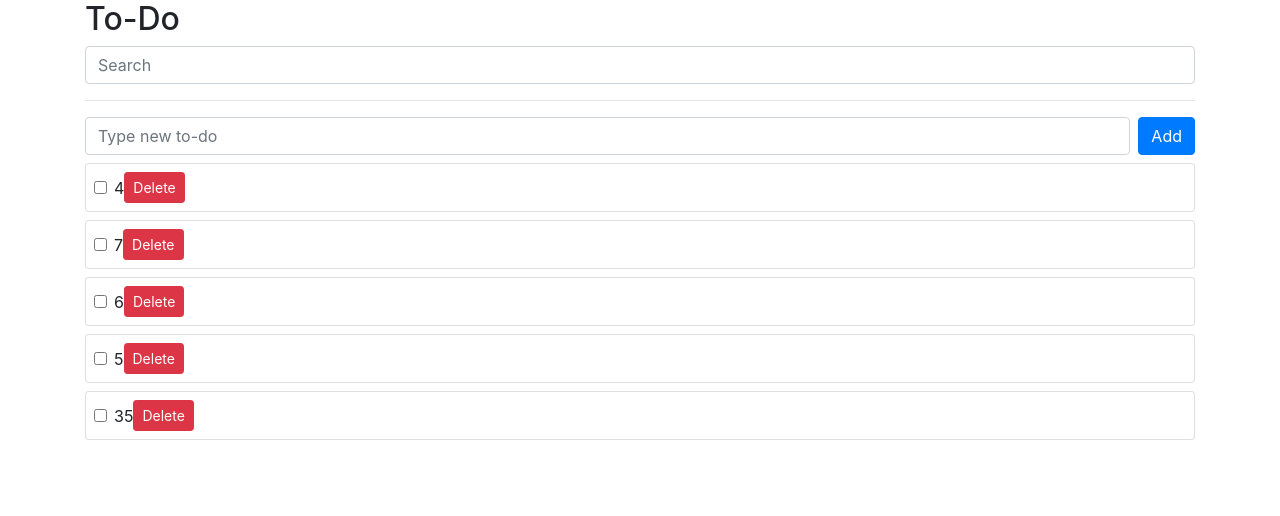
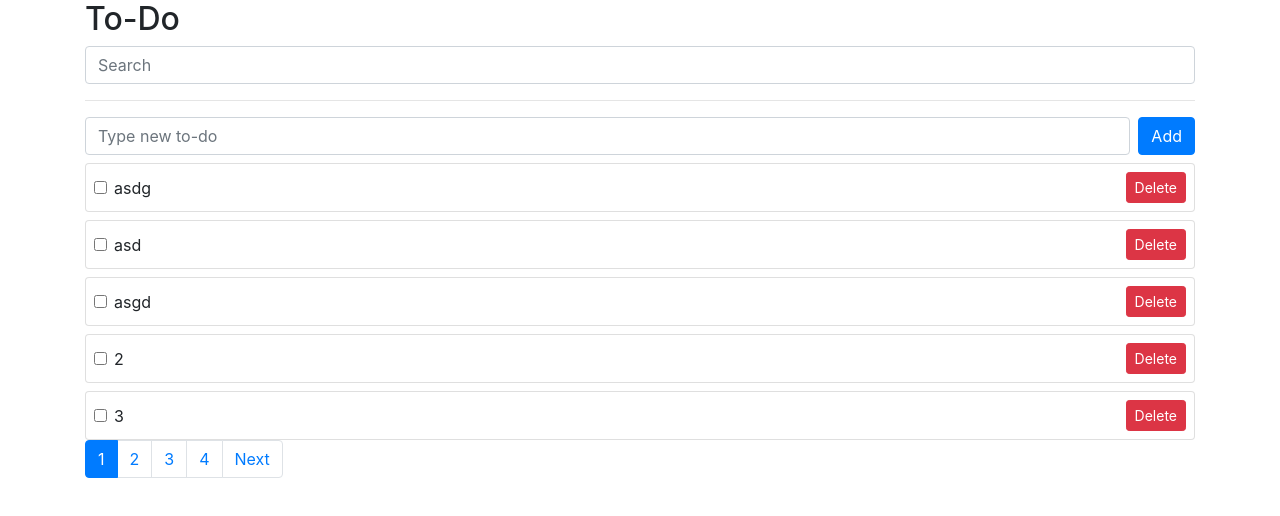
Before and after one commit to eunyeong1328/metanetVue, a Vue app: page / in a window 1280 px wide. Shown: the top 516 px of the page. Built offline with nearby package versions, Linux system fonts and the light colour scheme; data requests are answered from the project's data file.

Commit message:
previous, next페이징 처리 & div 간격수정

```diff
--- a/src/App.vue
+++ b/src/App.vue
@@ -14,6 +14,20 @@
   </div>
   <!--   자식이 데이터 보내기         부모가 받을 데이터(데이터를 받을 함수)  -->
   <TodoList :todos="filterdTods" @toggel-todo = "toggleTodo" @toggel-del = "deleteTodo"/>
+  <!-- 페이징 처리 -->
+  <nav aria-label="Page navigation example">
+  <ul class="pagination">
+    <li v-if = "currentPage !== 1" class="page-item">
+      <a class="page-link" href="#">Previous</a>
+    </li>
+    <li class="page-item" v-for = "page in numberOfPages" :key = "page" :class="currentPage == page ? 'active':''">
+      <a class="page-link" href="#">{{ page }}</a></li>
+    <li v-if="numberOfTodos !== currentPage" class="page-item"> <!--마지막 페이지가 현재 페이지가 아니라면?Next출력-->
+      <a class="page-link" href="#">Next</a>
+    </li>
+  </ul>
+</nav>
+<!-- {{ numberOfPages }} -->
 </div>
 </template>
 
@@ -33,6 +47,13 @@ export default{
     const todos = ref([]);
     const searchText = ref(''); //검색기능
     const error = ref('');
+    const numberOfTodos = ref(0);
+    const limit = 5;
+    const currentPage = ref(1);
+    const numberOfPages = computed(()=>{
+        return Math.ceil(numberOfTodos.value/limit);
+    });
+
     const filterdTods = computed(() => {
       if(searchText.value){
         return todos.value.filter(todo => {
@@ -59,7 +80,9 @@ export default{
 
     const getTodos = async () => {
       try{
-          const res = await axios.get(`http://localhost:3000/todos?_page=2&_limit=5`);
+          const res = await axios.get(`http://localhost:3000/todos?_page=${currentPage.value}&_limit=${limit}`);
+          numberOfTodos.value = res.headers['x-total-count'];
+         //console.log(res.headers['x-total-count']); //해당 글 갯수를 뽑아 낼 수 있다.
           todos.value = res.data;
 
       }catch(err){
@@ -112,6 +135,10 @@ export default{
       filterdTods,
       error,
       getTodos,
+      numberOfTodos,
+      limit,
+      numberOfPages,
+      currentPage,
     }
   }
 }
--- a/src/components/TodoList.vue
+++ b/src/components/TodoList.vue
@@ -3,7 +3,7 @@
   <!-- v-for를 사용할 때 반드시 :key 사용 -->
   <div v-for="(todo,index) in todos" :key="todo.id" class="card mt-2">
         <div class = "card-body p-2 d-flex align-items-center">
-            <div class ="form-check flext-grow-1">
+            <div class ="form-check flex-grow-1">
                 <input class = "form-check-input" type = "checkbox" checked: @change="toggleTodo(index)" >
                 <label class = "form-check-label" :class = "{todo: todo.completed}"> {{ todo.subject }} </label>
             </div>                        <!-- 스타일 바인딩 : 어떤 변수에 따라 스타일 변경 가능-->
```
